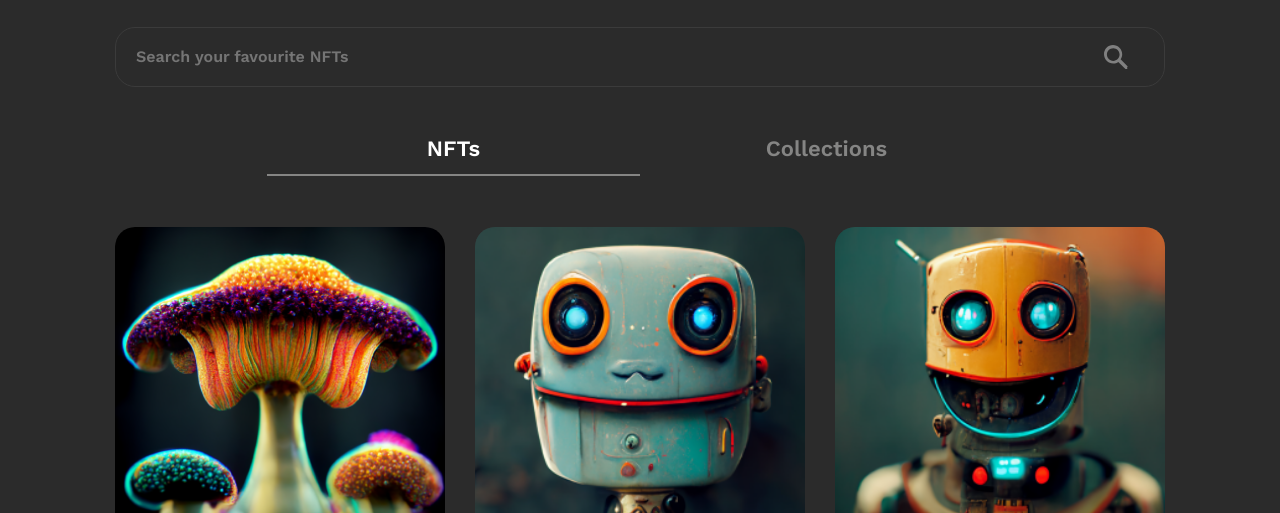
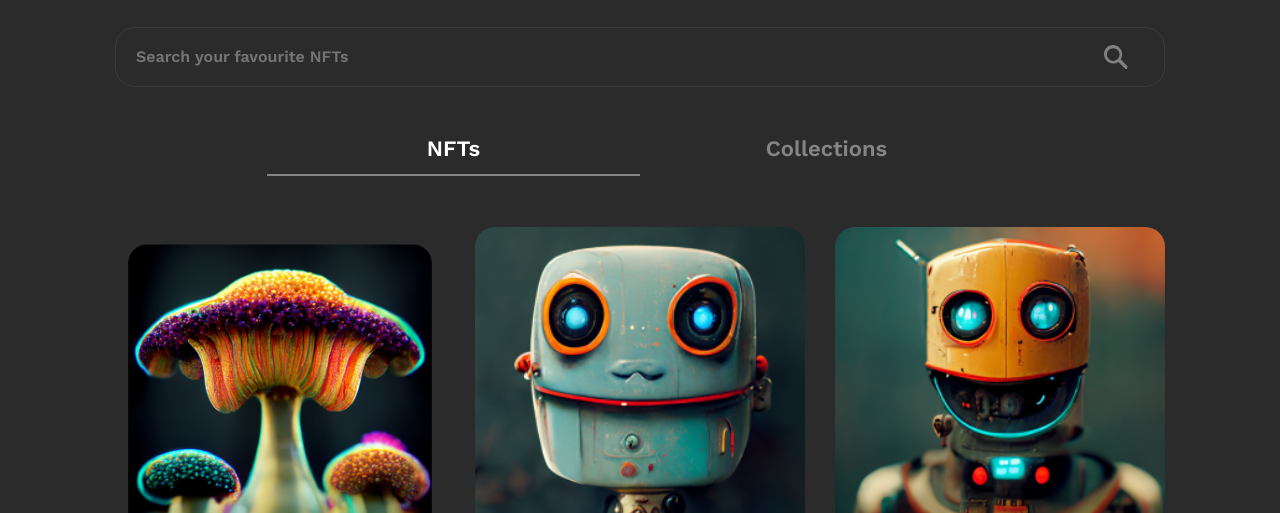
Before and after one commit to estefanostroher/semana-academica-2024, a plain HTML site: page index.html in a window 1280 px wide. In both pictures the pointer is over the element 280 px from the left and 691 px from the top of the page. Shown: the part 244-757 px from the top of the page. Drawn offline with nearby package versions, Linux system fonts and the light colour scheme; files whose address does not match are found by name.

Commit message:
adicionei o efeito e escala

```diff
--- a/global.css
+++ b/global.css
@@ -235,17 +235,14 @@ body button:hover {
     border-radius: 20px;
     flex-direction: column;
     background-color: #333333;
-
+    cursor: pointer;
+    transition: transform 0.4s ease
 }
 
 .cardContainer:hover {
-    color: aqua;
+    transform: scale(0.92);
 }
 
-.customLink:hover {
-    cursor: pointer;
-    opacity: .9;
-}
 
 .cardInfoContainer {
     display: flex;
```
